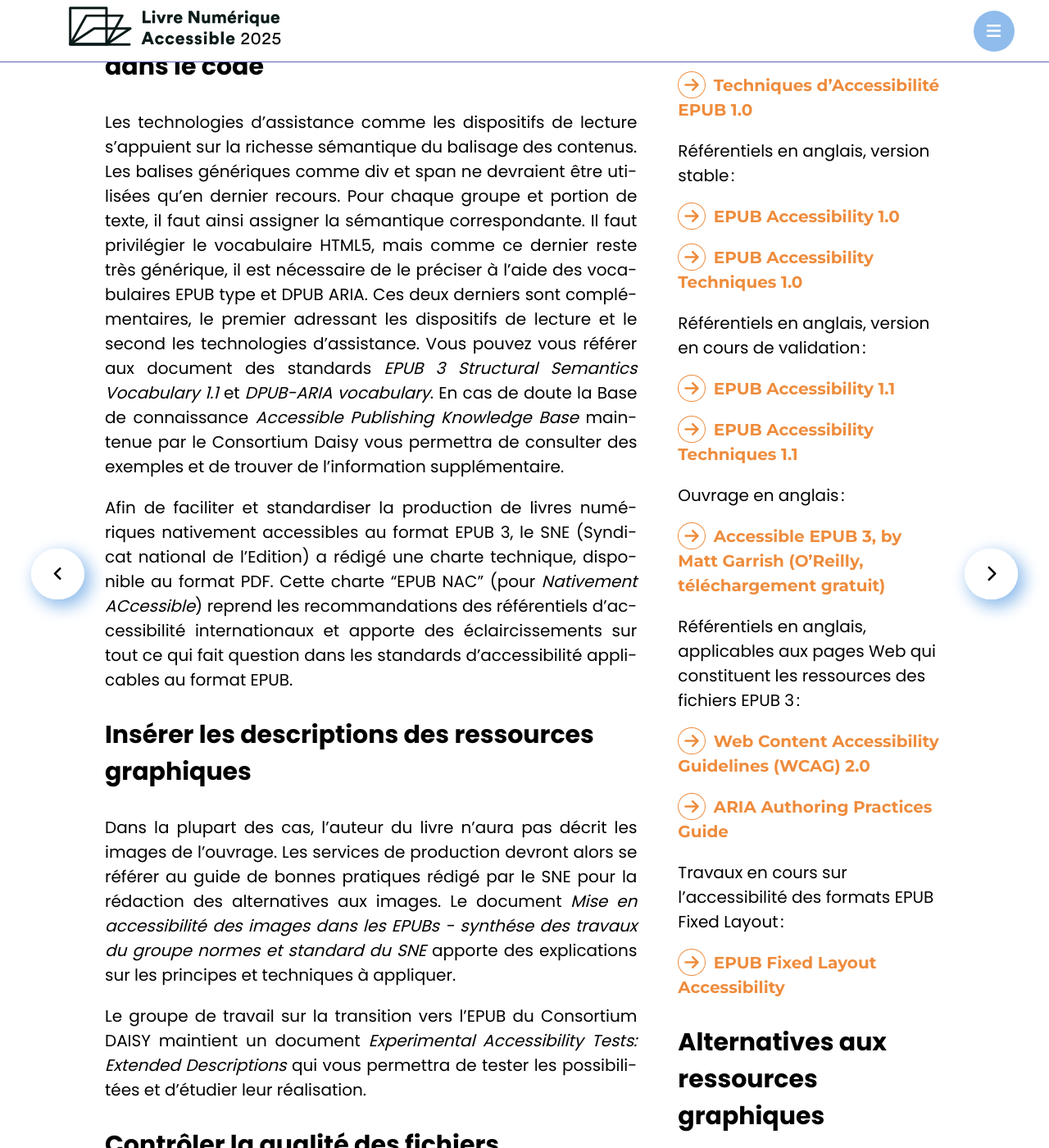
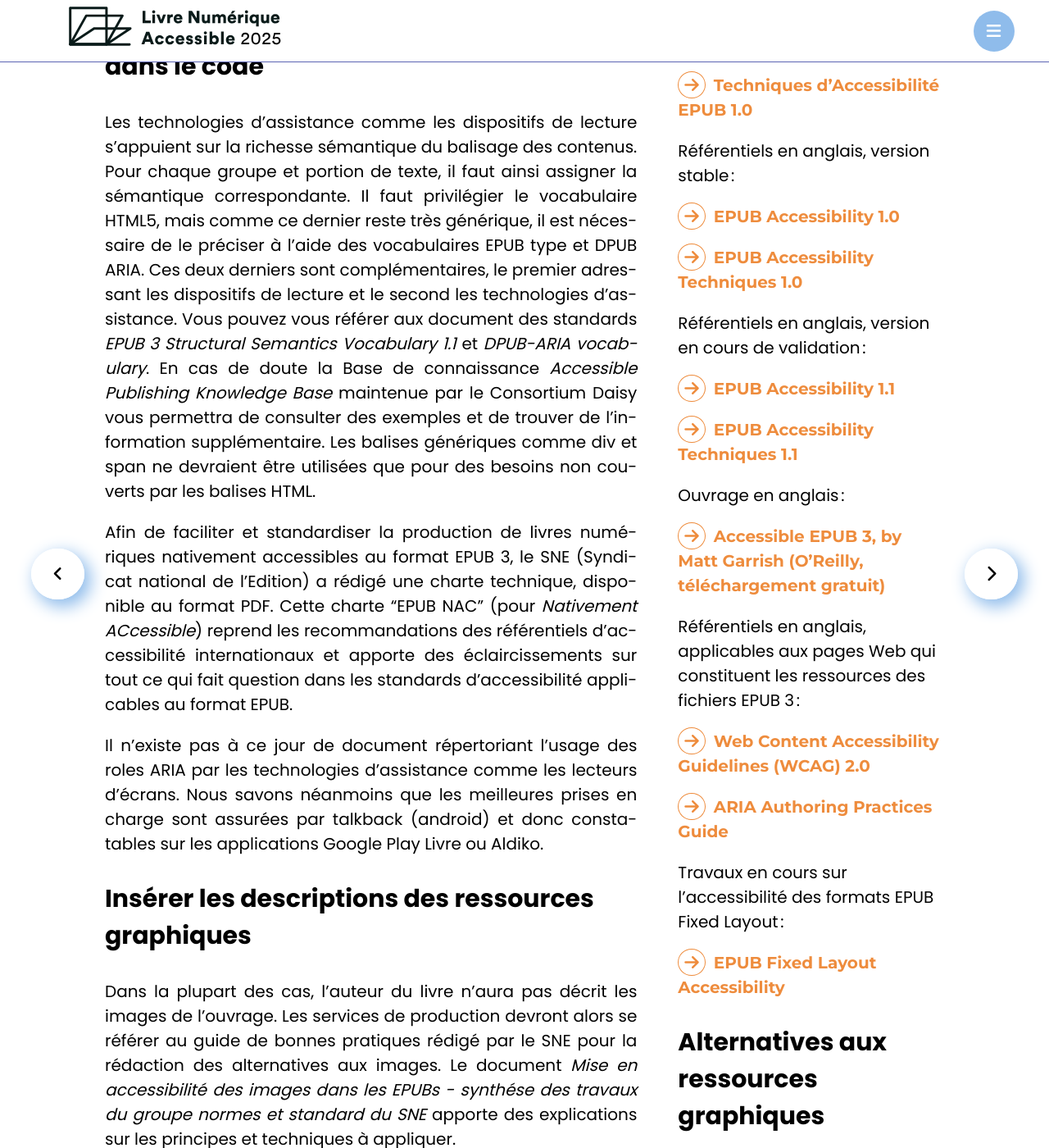
Before and after one commit to edition-accessible/lina25, a Jekyll site: the page built from pages/produire.md, in a window 1280 px wide and 1400 px high, scrolled down 1553 px. Shown: the whole window at 82% size. Built offline with Jekyll 4.4.1, drawn with Linux system fonts in a browser that asks for light colours; nearby versions of some CDN libraries; some of the changed text lies outside the part shown.

Commit message:
Update produire.md

```diff
--- a/pages/produire.md
+++ b/pages/produire.md
@@ -18,15 +18,17 @@ Un environnement de lecture ne peut être accessible que s’il s’appuie sur d
 
 ### Reproduire les information sémantiques dans le code
 
-Les technologies d'assistance comme les dispositifs de lecture s'appuient sur la richesse sémantique du balisage des contenus. Les balises génériques comme `div` et `span` ne devraient être utilisées qu'en dernier recours. Pour chaque groupe et portion de texte, il faut ainsi assigner la sémantique correspondante. Il faut privilégier le vocabulaire HTML5, mais comme ce dernier reste très générique, il est nécessaire de le préciser à l'aide des vocabulaires EPUB type et DPUB ARIA. Ces deux derniers sont complémentaires, le premier adressant les dispositifs de lecture et le second les technologies d'assistance. Vous pouvez vous référer aux document des standards <span lang="en">_EPUB 3 Structural Semantics Vocabulary 1.1_</span> et <span lang="en">_DPUB-ARIA vocabulary_</span>. En cas de doute la Base de connaissance <span lang="en">_Accessible Publishing Knowledge Base_</span> maintenue par le Consortium Daisy vous permettra de consulter des exemples et de trouver de l'information supplémentaire.
+Les technologies d'assistance comme les dispositifs de lecture s'appuient sur la richesse sémantique du balisage des contenus. Pour chaque groupe et portion de texte, il faut ainsi assigner la sémantique correspondante. Il faut privilégier le vocabulaire HTML5, mais comme ce dernier reste très générique, il est nécessaire de le préciser à l'aide des vocabulaires EPUB type et DPUB ARIA. Ces deux derniers sont complémentaires, le premier adressant les dispositifs de lecture et le second les technologies d'assistance. Vous pouvez vous référer aux document des standards <span lang="en">_EPUB 3 Structural Semantics Vocabulary 1.1_</span> et <span lang="en">_DPUB-ARIA vocabulary_</span>. En cas de doute la Base de connaissance <span lang="en">_Accessible Publishing Knowledge Base_</span> maintenue par le Consortium Daisy vous permettra de consulter des exemples et de trouver de l'information supplémentaire. Les balises génériques comme `div` et `span` ne devraient être utilisées que pour des besoins non couverts par les balises HTML.
 
 Afin de faciliter et standardiser la production de livres numériques nativement accessibles au format EPUB 3, le SNE (Syndicat national de l’Edition) a rédigé une charte technique, disponible au format PDF. Cette charte “EPUB NAC” (pour _Nativement ACcessible_) reprend les recommandations des référentiels d’accessibilité internationaux et apporte des éclaircissements sur tout ce qui fait question dans les standards d’accessibilité applicables au format EPUB.
+
+Il n'existe pas à ce jour de document répertoriant l'usage des roles ARIA par les technologies d'assistance comme les lecteurs d'écrans. Nous savons néanmoins que les meilleures prises en charge sont assurées par talkback (android) et donc constatables sur les applications Google Play Livre ou Aldiko.
 
 ### Insérer les descriptions des ressources graphiques
 
 Dans la plupart des cas, l’auteur du livre n’aura pas décrit les images de l’ouvrage. Les services de production devront alors se référer au guide de bonnes pratiques rédigé par le SNE pour la rédaction des alternatives aux images. Le document _Mise en accessibilité des images dans les EPUBs - synthése des travaux du groupe normes et standard du SNE_ apporte des explications sur les principes et techniques à appliquer.
 
-Le groupe de travail sur la transition vers l'EPUB du Consortium DAISY maintient un document _Experimental Accessibility Tests: Extended Descriptions_ qui vous permettra de tester les possibilitées et d'étudier leur réalisation.
+Le groupe de travail sur la transition vers l'EPUB du Consortium DAISY maintient un document _Best Practices for Authoring Extended Descriptions in EPUB_ qui vous permettra de tester les possibilitées et d'étudier leur réalisation.
 
 ### Contrôler la qualité des fichiers
 
@@ -45,6 +47,10 @@ Pour utiliser SMART, vous devez d'abord faire passer votre EPUB par Ace, qui eff
 SMART est conçu pour être polyvalent. Il s'intègre à la base de connaissances sur la publication accessible de DAISY pour fournir des informations sur l'accessibilité qui font autorité aux auteurs, aux éditeurs et aux fournisseurs de la chaîne d'approvisionnement. Il peut être intégré à de nombreux flux de travail différents dans une variété de points de contrôle d'assurance qualité.
 
 SMART est libre d'utilisation. Créez un compte à l’adresse smart.daisy.org pour avoir un accès complet à l'application. À ce jour SMART n’est disponible qu’en anglais.
+
+Notez que pour vérifier comment sont rendues les arguments ARIA Role il est nécessaire de lire et manipuler le livre avec un lecteur d'écran. Les fabricants de ces derniers ne communiquent pas sur l'usage qu'ils en font, ce dernier pouvant être influencé par le paramétrage de verbosité sélectionné par l'utilisateur.
+
+epubtest.org donne une visibilité sur la prise en charge des fonctionnalitées d'accessibilité par les dispositifs de lecture. Les fichiers utilisés pour ce stests sont disponibles à la même adresse et peuvent servir d'exemple si vous avez des doutes sur les formes et imbrications à utiliser.
 
 ### Ajouter des métadonnées d’accessibilité aux fichiers
 
@@ -106,11 +112,13 @@ Travaux en cours sur l'accessibilité des formats EPUB Fixed Layout&#8239;:
 
 <a href="https://w3c.github.io/epub-specs/epub33/fxl-a11y/" class="link color_orange">EPUB Fixed Layout Accessibility</a>
 
+
+
 ### Alternatives aux ressources graphiques
 
 <a href="https://www.sne.fr/app/uploads/2022/10/SNE-Normes-et-stanrdards-Textes-alternatifs-image-Document-de-synthese-.._vdef2.pdf" class="link color_orange">Mise en accessibilité des images dans les EPUBs - synthése des travaux du groupe normes et standard du SNE, octobre 2022 (PDF non balisé, 2 Mo)</a>
 
-<a href="https://github.com/daisy/transitiontoepub/blob/main/experimental/build/Experimental-Accessibility-Tests-Extended-Descriptions-v1.2.12.epub?raw=true" class="link color_orange">Experimental Accessibility Tests: Extended Descriptions</a>
+<a href="https://daisy.github.io/transitiontoepub/best-practices/extended-desc/ExtendedDescriptionsBestPractices.html" class="link color_orange">Best Practices for Authoring Extended Descriptions in EPUB</a>
 
 ### Contrôle
 
@@ -120,6 +128,8 @@ Travaux en cours sur l'accessibilité des formats EPUB Fixed Layout&#8239;:
 
 <a href="https://daisy.org/activities/services/smart/" class="link color_orange">SMART by DAISY</a>
 
+<a href="https://epubtest.org/results" class="link color_orange">epubtest.org</a> permet de vérifier la prise en charge des fonctionnalitées par les dispositifs de lecture. Les fichiers test peuvent aussi être utiles comme exemples.
+
 ### Métadonnées
 
 <a href="http://www.schema.org/CreativeWork" class="link color_orange">schema.org CreativeWork class</a>
```
